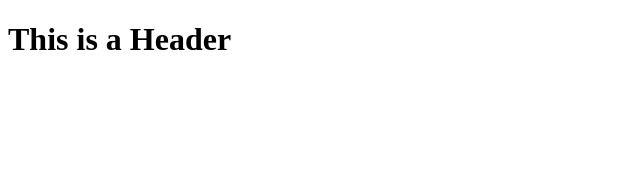
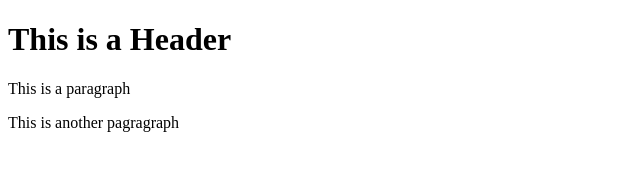
Before and after one commit to jbebelagua/Git--Test, a plain HTML site: page index.html in a window 1280 px wide. Shown: the whole page, without its empty margins (0-640 px from the left). Drawn offline with Linux system fonts and the light colour scheme.

Commit message:
third commit

```diff
--- a/index.html
+++ b/index.html
@@ -2,5 +2,7 @@
 <html>
 <body>
     <h1>This is a Header</h1>
+    <P>This is a paragraph</P>
+     <p>This is another pagragraph</p>
 </body>
 </html>
```
